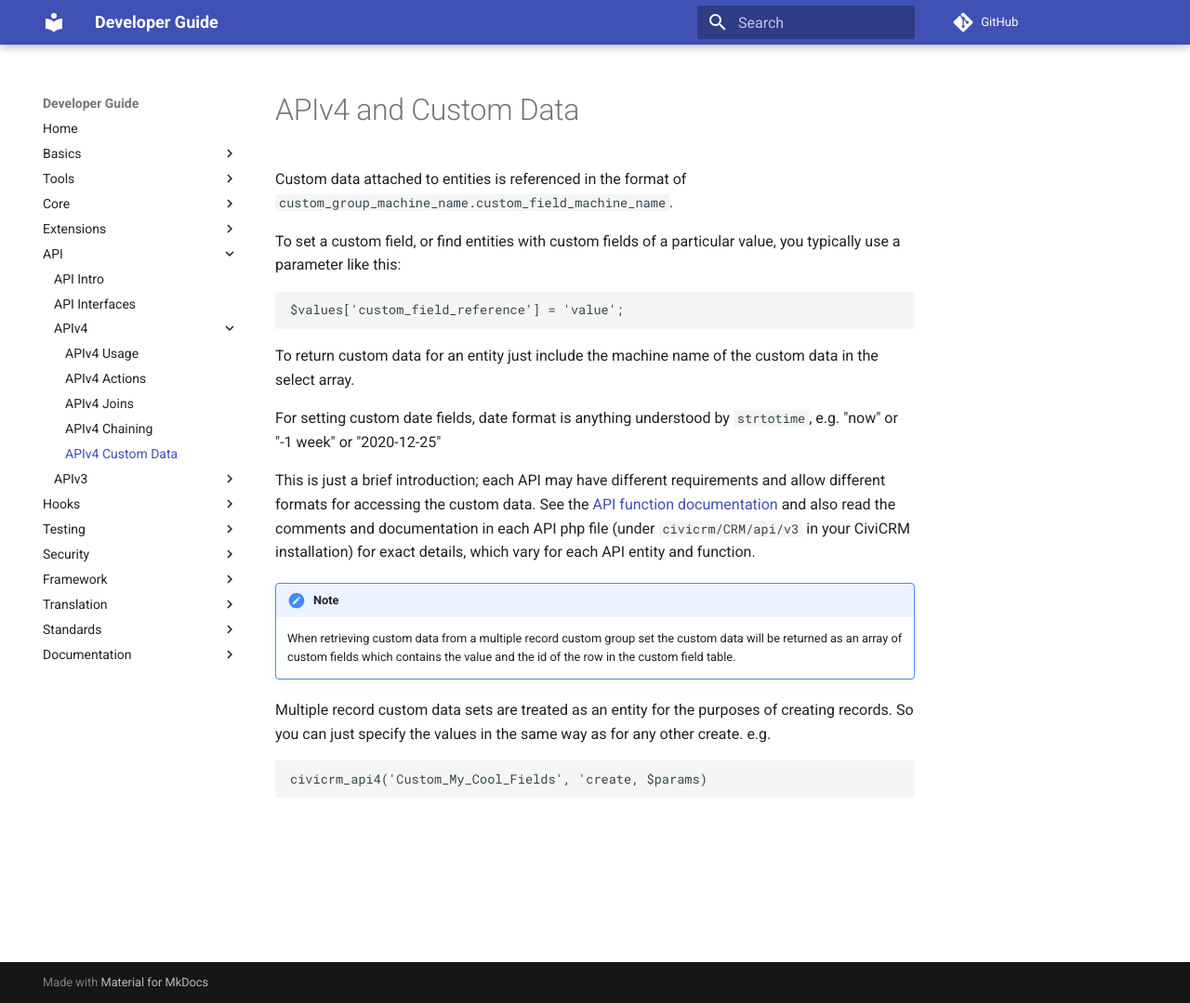
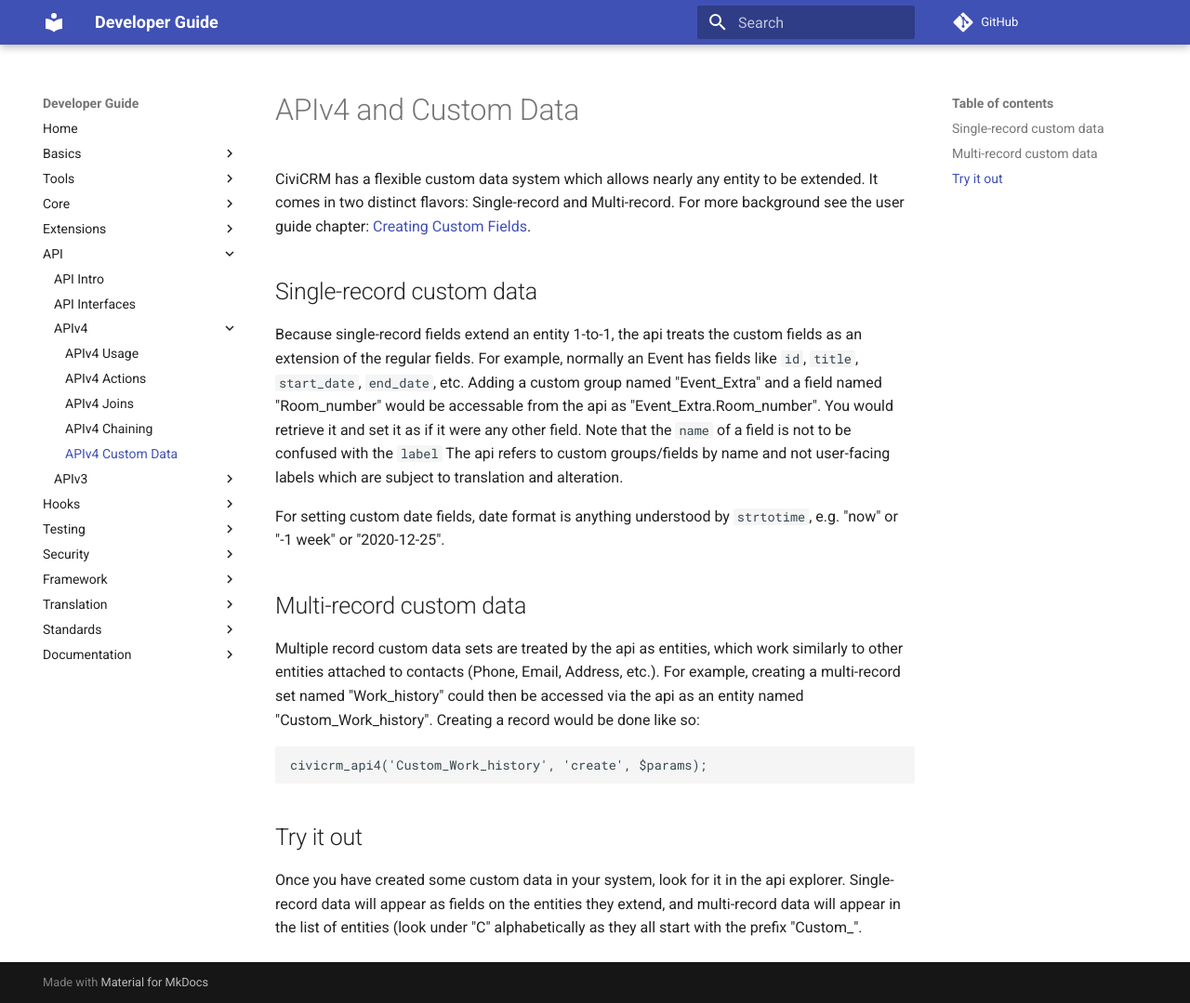
Before and after one commit to civicrm/civicrm-dev-docs, an MkDocs documentation site: the page built from docs/api/v4/custom-data.md, in a window 1280 px wide and 1079 px high. Shown: the whole window at 93% size. Built offline with MkDocs 1.6.1 and Material for MkDocs 9.7.7, drawn with Linux system fonts in a browser that asks for light colours; comment, search, counter and statistics services are not loaded; old or Windows-style settings are respelled for this version of MkDocs.

Commit message:
More of an api4-specific approach to custom data

````diff
--- a/docs/api/v4/custom-data.md
+++ b/docs/api/v4/custom-data.md
@@ -1,25 +1,21 @@
 # APIv4 and Custom Data
 
-Custom data attached to entities is referenced in the format of `custom_group_machine_name.custom_field_machine_name`.
+CiviCRM has a flexible custom data system which allows nearly any entity to be extended. It comes in two distinct flavors: Single-record and Multi-record. For more background see the user guide chapter: [Creating Custom Fields](https://docs.civicrm.org/user/en/latest/organising-your-data/creating-custom-fields/).
 
-To set a custom field, or find entities with custom fields of a particular value, you typically use a parameter like this:
+## Single-record custom data
+
+Because single-record fields extend an entity 1-to-1, the api treats the custom fields as an extension of the regular fields. For example, normally an Event has fields like `id`, `title`, `start_date`, `end_date`, etc. Adding a custom group named "Event_Extra" and a field named "Room_number" would be accessable from the api as "Event_Extra.Room_number". You would retrieve it and set it as if it were any other field. Note that the `name` of a field is not to be confused with the `label` The api refers to custom groups/fields by name and not user-facing labels which are subject to translation and alteration.
+
+For setting custom date fields, date format is anything understood by `strtotime`, e.g. "now" or "-1 week" or "2020-12-25".
+
+## Multi-record custom data
+
+Multiple record custom data sets are treated by the api as entities, which work similarly to other entities attached to contacts (Phone, Email, Address, etc.). For example, creating a multi-record set named "Work_history" could then be accessed via the api as an entity named "Custom_Work_history". Creating a record would be done like so:
 
 ```php
-$values['custom_field_reference'] = 'value';
+civicrm_api4('Custom_Work_history', 'create', $params);
 ```
 
-To return custom data for an entity just include the machine name of the custom data in the select array.
+## Try it out
 
-For setting custom date fields, date format is anything understood by `strtotime`, e.g. "now" or "-1 week" or "2020-12-25"
-
-This is just a brief introduction; each API may have different requirements and allow different formats for accessing the custom data. See the [API function documentation](/api/index.md) and also read the comments and documentation in each API php file (under `civicrm/CRM/api/v3` in your CiviCRM installation) for exact details,
-which vary for each API entity and function.
-
-!!! note
-    When retrieving custom data from a multiple record custom group set the custom data will be returned as an array of custom fields which contains the value and the id of the row in the custom field table.
-
-Multiple record custom data sets are treated as an entity for the purposes of creating records. So you can just specify the values in the same way as for any other create. e.g.
-
-```php
-civicrm_api4('Custom_My_Cool_Fields', 'create, $params)
-```
+Once you have created some custom data in your system, look for it in the api explorer. Single-record data will appear as fields on the entities they extend, and multi-record data will appear in the list of entities (look under "C" alphabetically as they all start with the prefix "Custom_".
````
